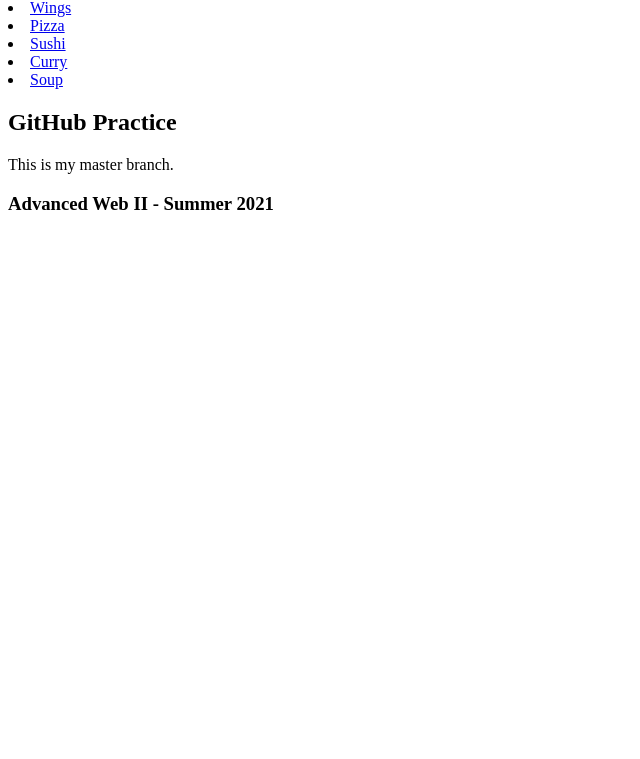
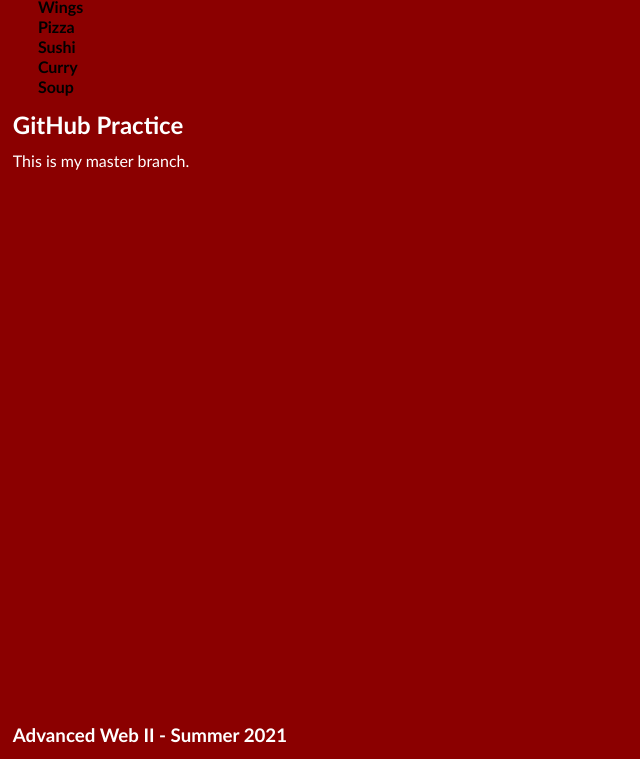
Before and after one commit to awilliams330/m1-hw1-williams-ashley, a plain HTML site: page index.html in a window 1280 px wide. Shown: the part 67-826 px from the top of the page, without its empty margins (0-640 px from the left). Before the commit the page ends 800 px from the top, so only its background shows below. Drawn offline with Linux system fonts and the light colour scheme.

Commit message:
Add css styling to index.html

```diff
--- a/index.html
+++ b/index.html
@@ -4,8 +4,11 @@
     <meta http-equiv="X-UA-Compatible" content="IE=edge">
     <meta name="viewport" content="width=device-width, initial-scale=1.0">
     <title>Document</title>
+
+    <link rel="stylesheet" href="main.css">
 </head>
 <body>
+    <div class="content">
 
         <header>
             <h1>Module 1 - Assignment 1</h1>
@@ -25,8 +28,9 @@
 
             <p>This is my master branch.</p>
         </main>
+    </div>
 
-    <footer>
+    <footer class="footer">
          <h3>Advanced Web II - Summer 2021</h3>
      </footer>
 
--- a/main.css
+++ b/main.css
@@ -0,0 +1,60 @@
+* {
+	margin: 0;
+	padding: 0;
+	border: 0;
+}
+
+article, aside, details, figcaption, figure, footer, header, main, nav, section, summary {
+    display:block;
+}
+
+html, body {
+    height: 100%;
+}
+
+body {
+    background-color: darkred;
+    color: white;
+    padding: 1%;
+    display: flex;
+    flex-direction: column;
+}
+
+.content {
+    flex: 1 0 auto;
+}
+
+.footer {
+    flex-shrink: 0;
+}
+
+h1, h2, h3, p, a {
+    font-family:'Trebuchet MS', 'Lucida Sans Unicode', 'Lucida Grande', 'Lucida Sans', Arial, sans-serif
+}
+
+h1 {
+    padding-bottom: 1%;
+}
+
+a {
+    color: black;
+    text-decoration: none;
+}
+
+a:hover {
+    color: white;
+}
+
+li {
+    list-style-type: none;
+    font-weight: bold;
+    padding-left: 2%;
+}
+
+h2 {
+    padding: 1% 0;
+}
+
+p {
+    padding-bottom: 3%;
+}
```
Lines whose indentation alone changed are shown as unchanged.
